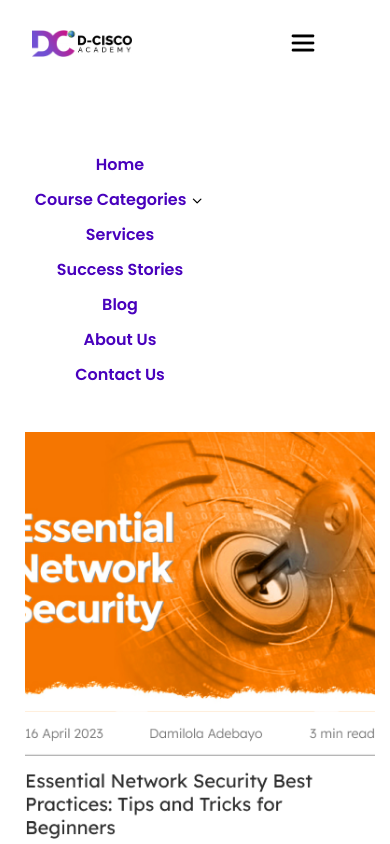
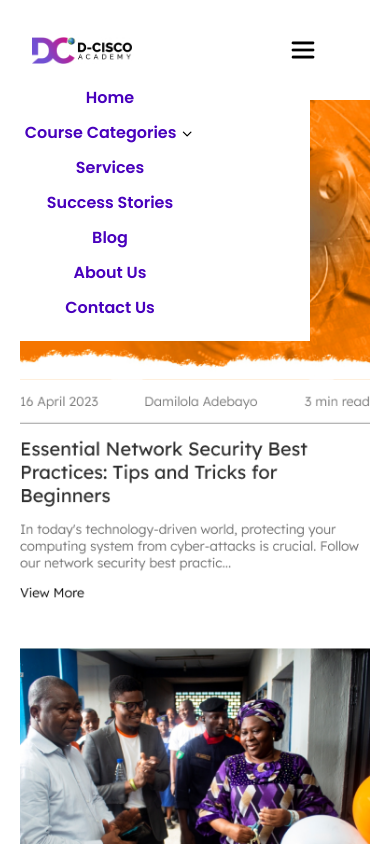
Before and after one commit to Stray-Tech/D-Cisco_Academy, a plain HTML site: page index.html in a window 390 px wide. Both pictures are taken after a click on the button 303 px from the left and 43 px from the top of the page. Shown: the top 844 px of the page. Drawn offline with Linux system fonts and the light colour scheme.

Commit message:
updates to mobile view

```diff
--- a/assets/css/global.css
+++ b/assets/css/global.css
@@ -26,14 +26,14 @@ body{
     display: flex;
     flex-wrap: wrap;
     justify-content: space-between;
-    margin-bottom: 4rem;
-    width: auto;
+    /* margin-bottom: 4rem; */
+    /* width: auto; */
 }
 
 #logo{
     position: relative;
     left: 5rem;
-    top: 1.5rem;
+    margin: 2rem 0;
     height:48px;
     width:176px;
 }
@@ -63,10 +63,6 @@ nav{
                 &:hover .dropdown-content {
                     display: block;
                 }
-                /* &:hover .dropdown-content {
-                    position: absolute !important;
-                    z-index: 2 !important;
-                } */
 
                 &:hover .dropbtn {background-color: #F5F5F5;}
 
@@ -249,20 +245,20 @@ aside{
     }
     #logo{
         z-index: 2;
-        top: 30px;
+        /* top: 30px; */
         left: 2rem;
         width: 100px;
         height: 27px;
     }
-    nav ul{
+    nav{
         position: absolute;
-        top: 5rem;
-        margin-bottom: 5rem;
+        /* top: 5rem; */
+        /* margin-bottom: 5rem; */
         opacity: 0;
         display: none;
         li{
             margin: 5px 0;
-            display: inline-block !important;
+            display: block !important;
             width: 100%;
             text-align: center;
         }
@@ -270,26 +266,34 @@ aside{
     aside{
         display: none;
     }
-    #hamburger-button{
+    #burger-button{
         background: none;
         border: none;
         display: flex !important;
-        position: absolute;
+        position: relative;
         z-index: 2;
-        top: 25px;
+        /* top: 25px; */
+        margin: 2rem 0;
         right: 4rem;
+        /* background-image: url('../images/burger.png');
+        background-size: 34px;
+        background-repeat: no-repeat;
+        background-position: center; */
         &:focus{
-            &+nav ul{
-                display: flex !important;
+            /* background-image: url('../images/icons8-close-window-50.png');
+            background-size: 34px;
+            background-repeat: no-repeat;
+            background-position: center; */
+            &+nav{
+                display: block !important;
                 transition: 1s;
                 opacity: 1;
-                position: relative;
-                top: 5rem;
-                margin-bottom: 5rem;
-                li{
+                background-color: white;
+                position: fixed;
+                top: 4rem;
+                ul li{
                     margin: 5px 0;
                     display: inline-block !important;
-                    width: 100%;
                     text-align: center;
                 }
             }
--- a/assets/css/index.css
+++ b/assets/css/index.css
@@ -70,10 +70,6 @@ footer{
 }
 
 @media (max-width: 760px) {
-    html{
-        height: fit-content;
-        width: fit-content;
-    }
     #page-nav-wrapper{
         gap: 10px;
         left: 25%;
--- a/index.html
+++ b/index.html
@@ -15,8 +15,8 @@
             src="./assets/images/cropped-DCISCO-1-300x82 1.png"
             alt="D-Cisco logo"
             >
-            <button id="hamburger-button" style="display: none;">
-                <img src="./assets/images/burger.png" alt="nav-icon-hamburger">
+            <button id="burger-button" style="display: none;">
+                <img src="./assets/images/burger.png" alt="nav-icon-burger">
             </button>
             <nav>
                 <ul>
```
